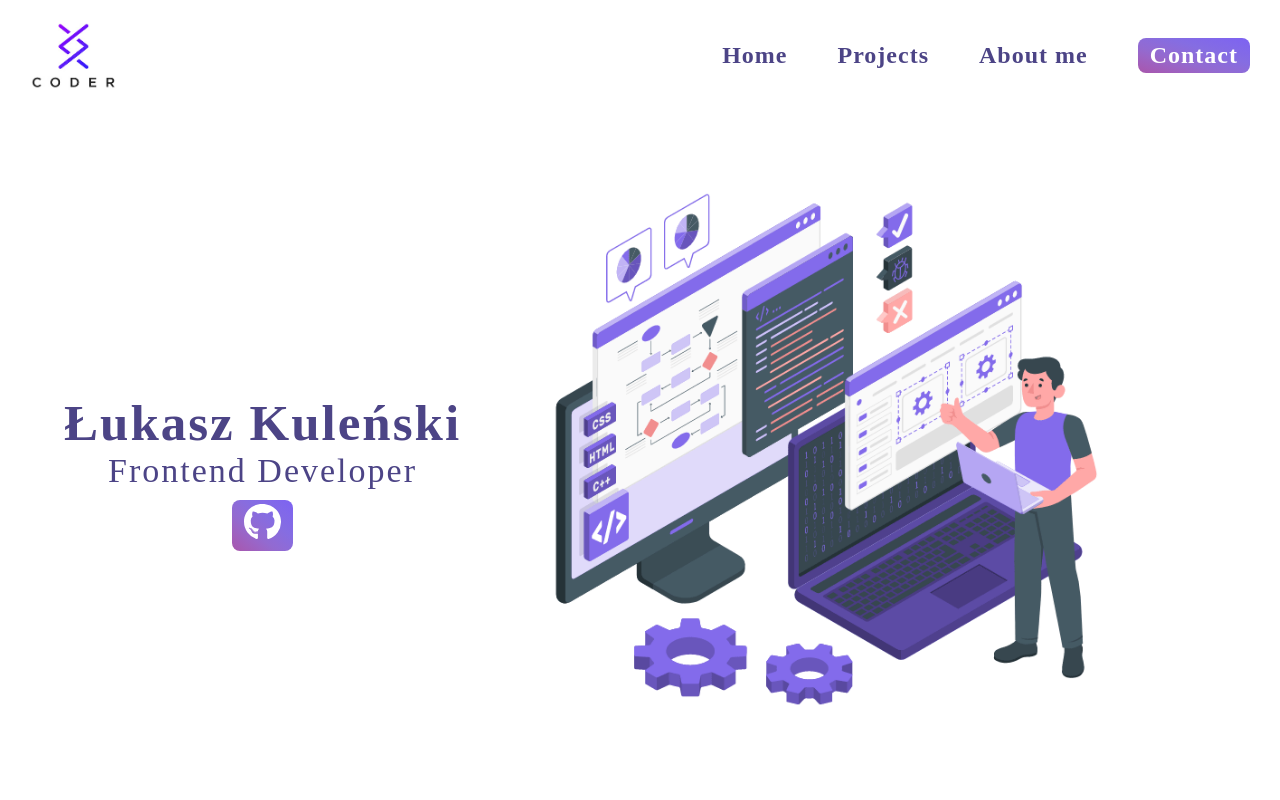
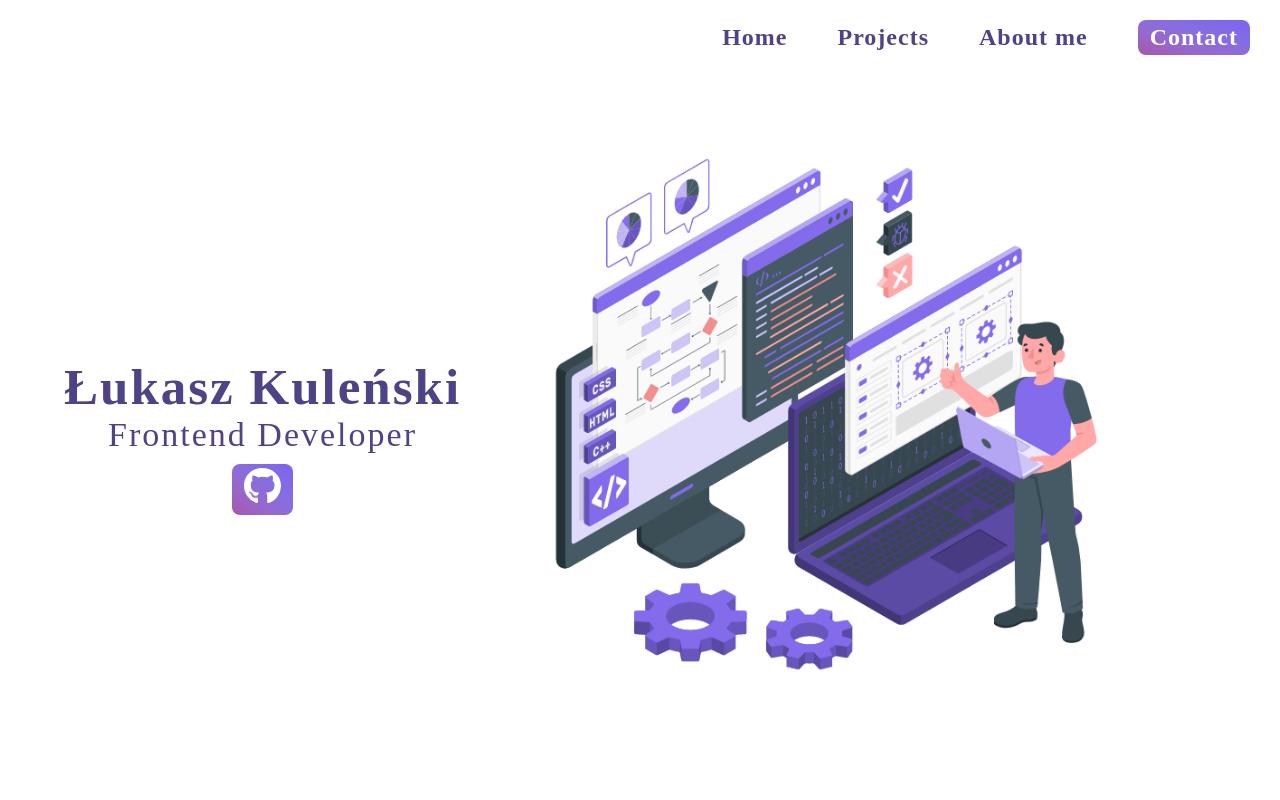
Before and after one commit to Azgeda-debug/Portfolio, a plain HTML site: page Portfolio/index.html in a window 1280 px wide. Shown: the top 800 px of the page. Drawn offline with Linux system fonts and the light colour scheme.

Commit message:
Add files via upload

```diff
--- a/Portfolio/index.html
+++ b/Portfolio/index.html
@@ -12,7 +12,6 @@
     <!-- Header -->
 
     <header>
-        <img src="images/logo.jpg" alt="logo-icon" class="header-logo">
 
         <ul class="menu">
             <li data-link="home" class="menu-links">Home</li>
--- a/Portfolio/style.css
+++ b/Portfolio/style.css
@@ -63,7 +63,7 @@ header
     top: 0;
     padding: 20px 30px;
     display: flex;
-    justify-content: space-between;
+    justify-content: flex-end;
     align-items: center;
     transition: .2s ease-in-out;
 }
```
